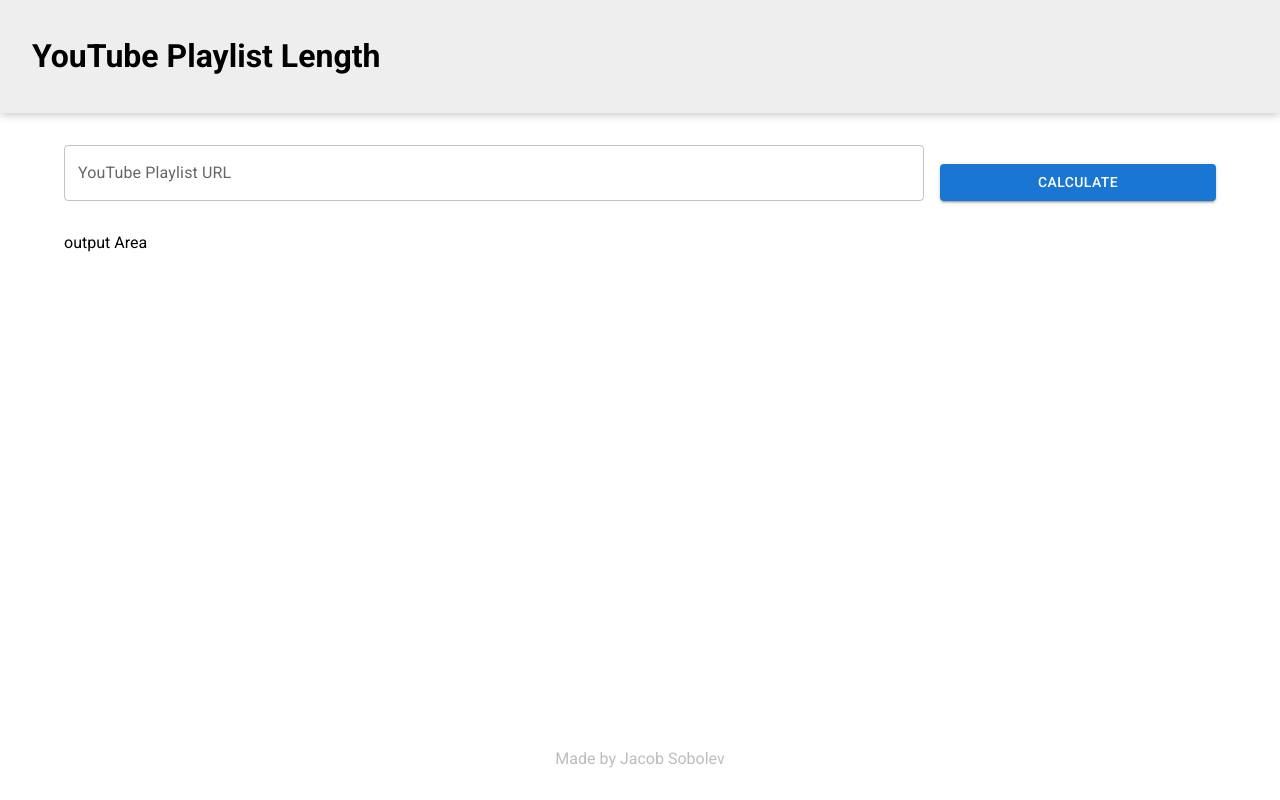
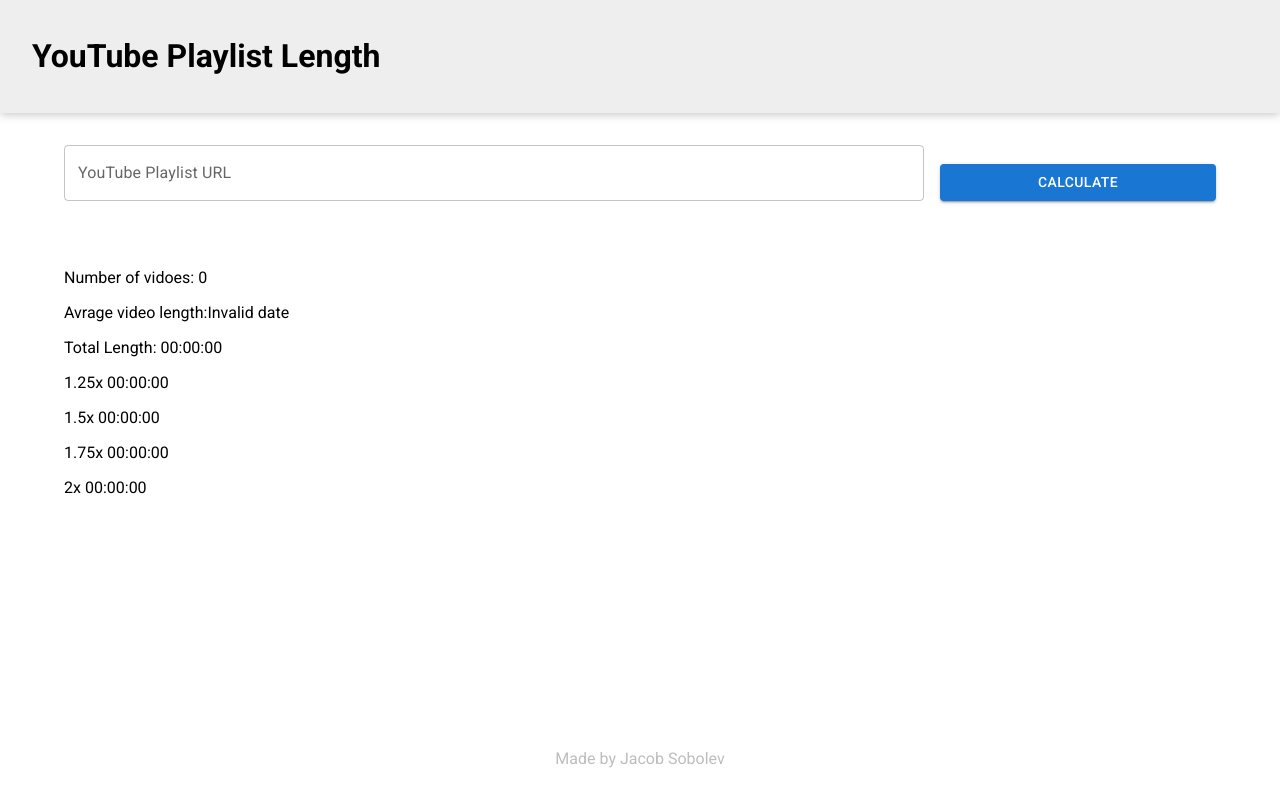
Before and after one commit to JacobSobolev/youtube-playlist-length, a React (Create React App) app: page / in a window 1280 px wide. Built offline with nearby package versions, Linux system fonts and the light colour scheme; no server answers.

Commit message:
present all data necessary in the output area

```diff
--- a/src/components/App.js
+++ b/src/components/App.js
@@ -1,4 +1,5 @@
 import React, { useState } from "react";
+import moment from "moment";
 
 import Header from "./Header/Header";
 import Footer from "./Footer/Footer";
@@ -13,6 +14,14 @@
 } from "../utils/youtubeUtil";
 
 function App() {
+  const [playListData, setPlaylistData] = useState({
+    title: "",
+    description: "",
+    img: "",
+    numOfVids: 0,
+    totalLength: 0,
+  });
+
   function getPlaylistId(url) {
     const urlObj = new URL(url);
     const listId = urlObj.searchParams.get("list");
@@ -23,11 +32,19 @@
     const listId = getPlaylistId(url);
 
     try {
-      // const listData = await getYoutubeListData(listId);
-      // console.log(listData);
+      const listData = await getYoutubeListData(listId);
+      console.log(listData);
 
-      const videoList = await getYoutubeListItemsData(listId);
-      console.log(videoList);
+      const videoListDuration = await getYoutubeListItemsData(listId);
+      console.log(videoListDuration);
+
+      setPlaylistData({
+        title: listData.title,
+        description: listData.description,
+        img: listData.thumbnails.standard.url,
+        numOfVids: videoListDuration.length,
+        totalLength: videoListDuration.reduce((a, b) => a + b),
+      });
     } catch (error) {
       console.log(error);
     }
@@ -37,7 +54,7 @@
     <div>
       <Header />
       <InputArea calcList={calcList} />
-      <OutputArea />
+      <OutputArea playlistData={playListData} />
       <Footer />
     </div>
   );
--- a/src/components/OutputArea/OutputArea.jsx
+++ b/src/components/OutputArea/OutputArea.jsx
@@ -1,15 +1,36 @@
 import React from "react";
+
+import moment from "moment";
 
 import Container from "@mui/material/Container";
 
 import "./OutputArea.css";
 
-function OutputArea(props){
-    return(
-        <Container className="container" maxWidth="lg">
-            <div>output Area</div>
-        </Container>
-    );
+function OutputArea(props) {
+  function formatTime(timeInSec) {
+    return moment.utc(timeInSec * 1000).format("HH:mm:ss");
+  }
+
+  const { title, description, img, numOfVids, totalLength } =
+    props.playlistData;
+
+  return (
+    <Container className="container" maxWidth="lg">
+      <h2>{title}</h2>
+      <img src={img}></img>
+      <p>{description}</p>
+      <p>Number of vidoes: {numOfVids}</p>
+      <p>
+        Avrage video length:
+        {formatTime(totalLength / numOfVids)}
+      </p>
+      <p>Total Length: {formatTime(totalLength)}</p>
+      <p>1.25x {formatTime(totalLength / 1.25)}</p>
+      <p>1.5x {formatTime(totalLength / 1.5)}</p>
+      <p>1.75x {formatTime(totalLength / 1.75)}</p>
+      <p>2x {formatTime(totalLength / 2)}</p>
+    </Container>
+  );
 }
 
 export default OutputArea;
--- a/src/utils/youtubeUtil.js
+++ b/src/utils/youtubeUtil.js
@@ -52,7 +52,7 @@
 
   videosDuration = [
     ...items.map((item) => {
-      return Moment.duration(item.contentDetails.duration).asMinutes();
+      return Moment.duration(item.contentDetails.duration).asSeconds();
     }),
   ];
 
```
